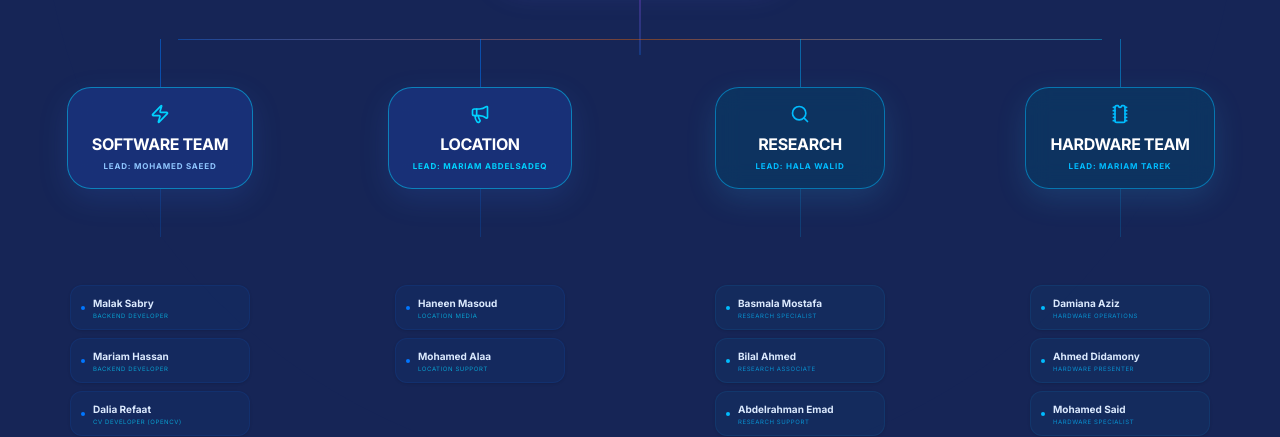
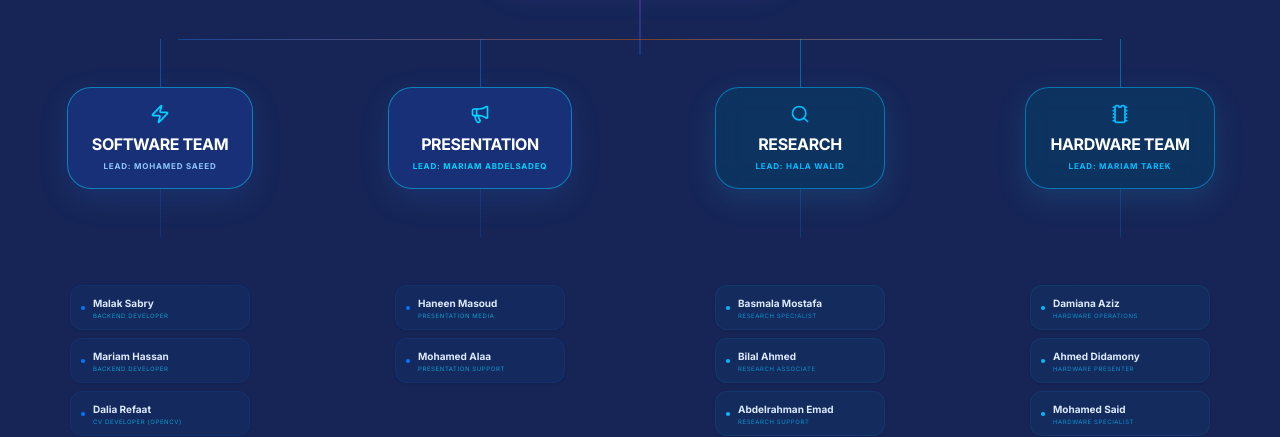
Before and after one commit to darweshmohammed665-dot/Neurix-, a React (Vite) app: page / in a window 1280 px wide. Shown: the part 4100-4537 px from the top of the page. Built offline with nearby package versions, Linux system fonts and the light colour scheme.

Commit message:
feat(data): Rename 'Location' team to 'Presentation'
Updates the team name from 'Location' to 'Presentation' and adjusts related roles and categories to reflect this change. This aligns the data structure with current project terminology.

```diff
--- a/src/App.tsx
+++ b/src/App.tsx
@@ -57,14 +57,14 @@ const TEAM_MEMBERS = [
   { id: 14, name: "Mariam Ahmed", role: "Electricity Specialist", team: "Hardware", category: "Hardware Team" },
   { id: 15, name: "Haneen Abdo", role: "Electricity Tech", team: "Hardware", category: "Hardware Team" },
 
-  // Location & Research (Affiliated with Project Governance)
-  { id: 16, name: "Mariam Abdelsadeq", role: "Location Lead", team: "Location", category: "Location" },
-  { id: 17, name: "Hala Walid", role: "Research Lead", team: "Location", category: "Research" },
-  { id: 18, name: "Haneen Masoud", role: "Location Media", team: "Location", category: "Location" },
-  { id: 19, name: "Mohamed Alaa", role: "Location Support", team: "Location", category: "Location" },
-  { id: 20, name: "Basmala Mostafa", role: "Research Specialist", team: "Location", category: "Research" },
-  { id: 21, name: "Bilal Ahmed", role: "Research Associate", team: "Location", category: "Research" },
-  { id: 22, name: "Abdelrahman Emad", role: "Research Support", team: "Location", category: "Research" },
+  // Presentation & Research (Affiliated with Project Governance)
+  { id: 16, name: "Mariam Abdelsadeq", role: "Presentation Lead", team: "Presentation", category: "Presentation" },
+  { id: 17, name: "Hala Walid", role: "Research Lead", team: "Presentation", category: "Research" },
+  { id: 18, name: "Haneen Masoud", role: "Presentation Media", team: "Presentation", category: "Presentation" },
+  { id: 19, name: "Mohamed Alaa", role: "Presentation Support", team: "Presentation", category: "Presentation" },
+  { id: 20, name: "Basmala Mostafa", role: "Research Specialist", team: "Presentation", category: "Research" },
+  { id: 21, name: "Bilal Ahmed", role: "Research Associate", team: "Presentation", category: "Research" },
+  { id: 22, name: "Abdelrahman Emad", role: "Research Support", team: "Presentation", category: "Research" },
 ];
 
 const OBJECTIVES = [
@@ -118,7 +118,7 @@ export default function App() {
           return 0;
         });
       })(),
-      presentationTeam: TEAM_MEMBERS.filter(m => m.category === "Location" && m.name !== presManager?.name),
+      presentationTeam: TEAM_MEMBERS.filter(m => m.category === "Presentation" && m.name !== presManager?.name),
       researchTeam: TEAM_MEMBERS.filter(m => m.category === "Research" && m.name !== resManager?.name)
     };
   }, []);
@@ -535,7 +535,7 @@ export default function App() {
                       </div>
                     </div>
 
-                    {/* Branch 2: Location Team */}
+                    {/* Branch 2: Presentation Team */}
                     <div className="flex flex-col items-center relative">
                       {/* Line from horizontal bar to branch start */}
                       <div className="hidden md:block absolute top-[-48px] left-1/2 h-12 w-px bg-blue-500/50" />
@@ -546,7 +546,7 @@ export default function App() {
                           className="px-6 py-4 rounded-3xl bg-blue-900/60 border border-blue-400/50 shadow-[0_10px_30px_rgba(59,130,246,0.15)] backdrop-blur-md cursor-pointer text-center min-w-[170px] hover:scale-105 transition-transform group"
                         >
                            <Megaphone className="w-5 h-5 text-blue-400 mx-auto mb-2 group-hover:rotate-12 transition-transform" />
-                           <h5 className="text-base font-bold text-white uppercase tracking-tight text-blue-100">Location</h5>
+                           <h5 className="text-base font-bold text-white uppercase tracking-tight text-blue-100">Presentation</h5>
                            <p className="text-[8px] font-black text-blue-400 uppercase tracking-widest mt-1">Lead: {teamData.presManager?.name}</p>
                         </div>
                         <div className="h-12 w-px bg-blue-500/20" />
```
